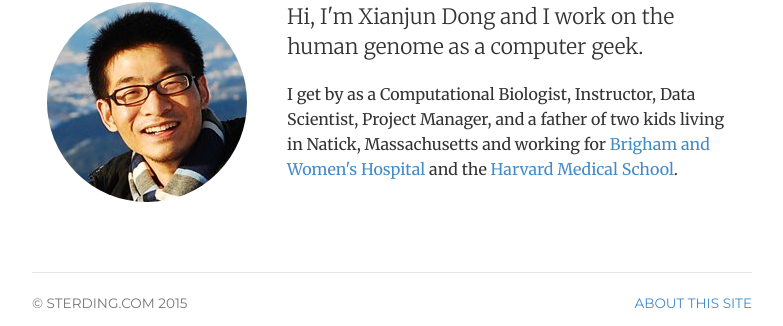
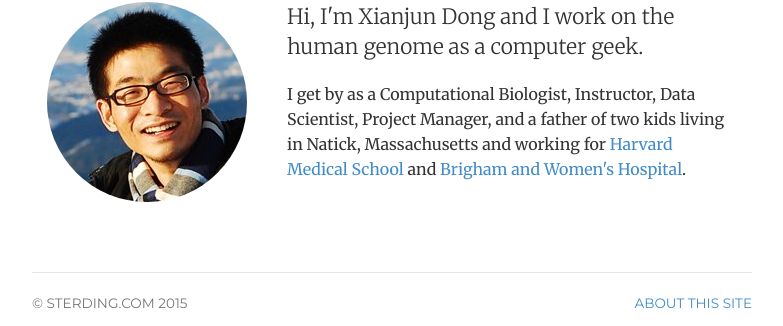
Before and after one commit to sterding/sterding.github.io, a Jekyll site: the page built from index.html, in a window 1280 px wide. Shown: the part 118-444 px from the top of the page, without its empty margins (248-1031 px from the left). Built offline with Jekyll 4.4.1, drawn with Linux system fonts in a browser that asks for light colours.

Commit message:
Update index.html

```diff
--- a/index.html
+++ b/index.html
@@ -14,7 +14,7 @@
 	<div itemscope itemtype="http://data-vocabulary.org/Person" class="col-sm-8">
 	<p class="lead">Hi, I'm <span itemprop="name">Xianjun Dong</span> and I work on the human genome as a computer geek.</p>
 	<p>I get by as a <span itemprop="title">Computational Biologist</span>, <span itemprop="title">Instructor</span>, <span itemprop="title">Data Scientist</span>, <span itemprop="title">Project Manager</span>, and a father of two kids living in <span itemprop="address" itemscope
-    itemtype="http://data-vocabulary.org/Address"> <span itemprop="locality">Natick</span>, <span itemprop="region">Massachusetts</span></span> and working for <a href="http://www.brighamandwomens.org">Brigham and Women's Hospital</a> and <span itemprop="affiliation">the <a href="http://hms.harvard.edu">Harvard Medical School</a></span>.</p>
+    itemtype="http://data-vocabulary.org/Address"> <span itemprop="locality">Natick</span>, <span itemprop="region">Massachusetts</span></span> and working for <span itemprop="affiliation"><a href="http://hms.harvard.edu">Harvard Medical School</a></span> and <span itemprop="affiliation"><a href="http://www.brighamandwomens.org">Brigham and Women's Hospital</a></span>.</p>
 
 	</div>
 </div>
```
